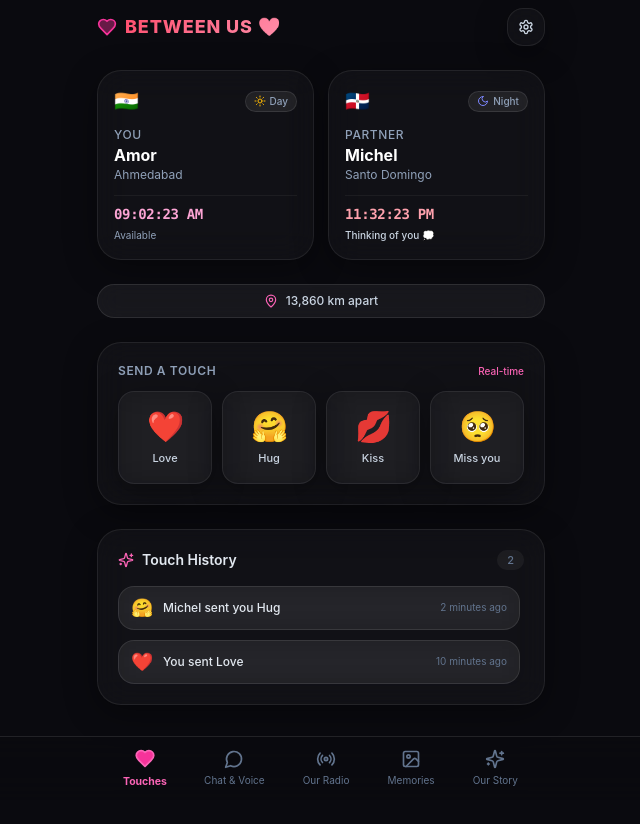
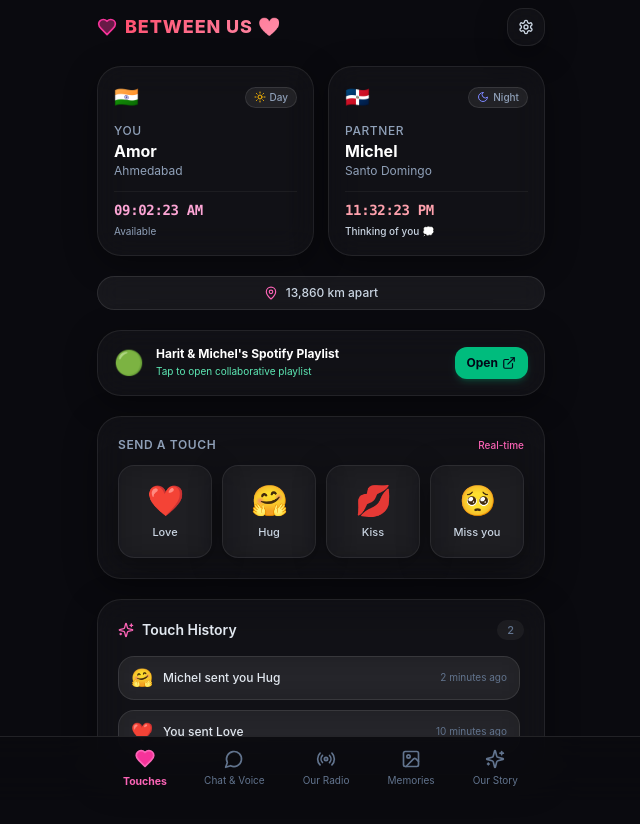
Before and after one commit to Harit-mi/Between-US, a React (Vite) app: page / in a window 1280 px wide. Shown: the top 824 px of the page, without its empty margins (319-959 px from the left). Built offline with nearby package versions, Linux system fonts and the light colour scheme; no server answers.

Commit message:
Place Spotify Playlist Card directly on the main Home Screen dashboard

```diff
--- a/src/components/HomeView.tsx
+++ b/src/components/HomeView.tsx
@@ -1,6 +1,6 @@
 import React, { useState, useEffect } from 'react';
 import { useTranslation } from 'react-i18next';
-import { Settings, Sun, Moon, MapPin, Heart, Sparkles } from 'lucide-react';
+import { Settings, Sun, Moon, MapPin, Heart, Sparkles, ExternalLink } from 'lucide-react';
 import { getCountryFlag, calculateDistanceKm } from '../lib/geo';
 import { triggerHaptic } from '../lib/vibration';
 import { TouchFeed } from './TouchFeed';
@@ -25,6 +25,8 @@ export const HomeView: React.FC<HomeViewProps> = ({
   const { t, i18n } = useTranslation();
   const [currentTime, setCurrentTime] = useState(new Date());
   const [activeTouchAnim, setActiveTouchAnim] = useState<string | null>(null);
+
+  const SPOTIFY_PLAYLIST_FULL_URL = 'https://open.spotify.com/playlist/52Fiun5SvbLRCHBpPyitEa?si=0dbf85e6f8fb429c&pt=4bddc171140376f3850ef498f18b30d8';
 
   // Live timer loop (every 1 sec)
   useEffect(() => {
@@ -95,7 +97,7 @@ export const HomeView: React.FC<HomeViewProps> = ({
 
   return (
     <div className="min-h-screen bg-[#0a0a0f] text-slate-100 flex flex-col items-center p-4 sm:p-6 pb-12 safe-area-pt safe-area-pb">
-      <div className="w-full max-w-md space-y-6">
+      <div className="w-full max-w-md space-y-5">
         {/* Top Header */}
         <div className="flex items-center justify-between pt-2">
           <div className="flex items-center gap-2">
@@ -129,7 +131,7 @@ export const HomeView: React.FC<HomeViewProps> = ({
             <div>
               <p className="text-xs font-medium text-slate-400 uppercase tracking-wider">{t('home.you')}</p>
               <h2 className="text-base font-bold text-white truncate">
-                {userProfile?.nickname || userProfile?.name || 'You'}
+                {userProfile?.nickname || userProfile?.name || 'Harit'}
               </h2>
               <p className="text-xs text-slate-400 truncate">{userProfile?.city}</p>
             </div>
@@ -159,7 +161,7 @@ export const HomeView: React.FC<HomeViewProps> = ({
                 <div>
                   <p className="text-xs font-medium text-slate-400 uppercase tracking-wider">{t('home.partner')}</p>
                   <h2 className="text-base font-bold text-white truncate">
-                    {partnerProfile?.nickname || partnerProfile?.name || 'Partner'}
+                    {partnerProfile?.nickname || partnerProfile?.name || 'Michel'}
                   </h2>
                   <p className="text-xs text-slate-400 truncate">{partnerProfile?.city}</p>
                 </div>
@@ -188,10 +190,30 @@ export const HomeView: React.FC<HomeViewProps> = ({
           <span>
             {distanceKm != null
               ? t('home.distance', { km: distanceKm.toLocaleString() })
-              : partnerProfile
-              ? t('home.distance', { km: '1,420' })
               : 'Connecting our worlds...'}
           </span>
+        </div>
+
+        {/* SPOTIFY PLAYLIST CARD (Featured right on main Home Screen!) */}
+        <div className="glass-card rounded-3xl p-4 border border-emerald-500/40 bg-gradient-to-r from-emerald-950/40 via-slate-900/60 to-purple-950/40 flex items-center justify-between shadow-xl">
+          <div className="flex items-center gap-3">
+            <span className="text-2xl">🟢</span>
+            <div>
+              <h3 className="text-xs font-bold text-white leading-none">Harit & Michel's Spotify Playlist</h3>
+              <p className="text-[10px] text-emerald-300 mt-1">Tap to open collaborative playlist</p>
+            </div>
+          </div>
+
+          <a
+            href={SPOTIFY_PLAYLIST_FULL_URL}
+            target="_blank"
+            rel="noopener noreferrer"
+            onClick={() => triggerHaptic(50)}
+            className="py-2 px-3 rounded-xl bg-emerald-500 hover:bg-emerald-400 text-slate-950 font-bold text-xs flex items-center gap-1 shadow-md shadow-emerald-500/20 active:scale-95 transition shrink-0"
+          >
+            <span>Open</span>
+            <ExternalLink className="w-3.5 h-3.5" />
+          </a>
         </div>
 
         {/* Four Large Touch Action Buttons */}
@@ -232,7 +254,7 @@ export const HomeView: React.FC<HomeViewProps> = ({
         <TouchFeed
           touches={touches}
           currentUserId={userProfile?.id}
-          partnerName={partnerProfile?.nickname || partnerProfile?.name || 'Partner'}
+          partnerName={partnerProfile?.nickname || partnerProfile?.name || 'Michel'}
         />
       </div>
     </div>
```
